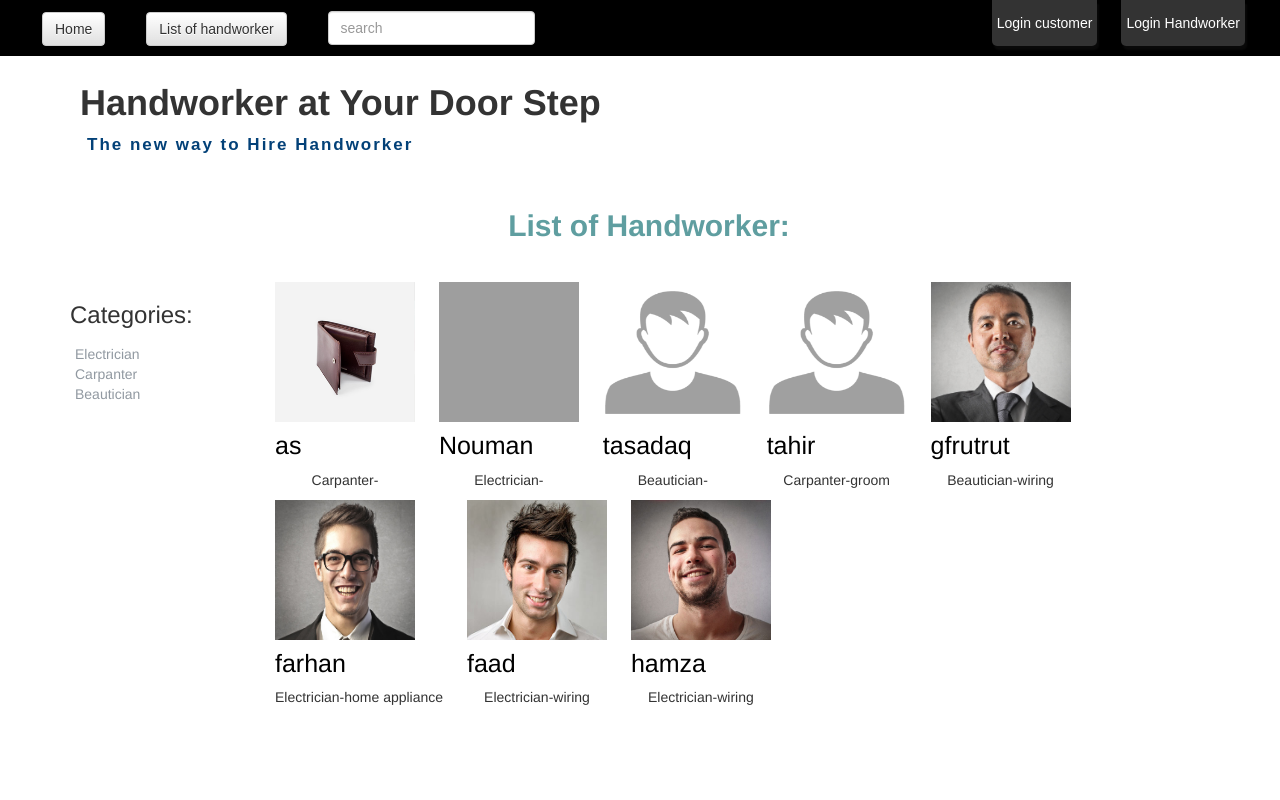
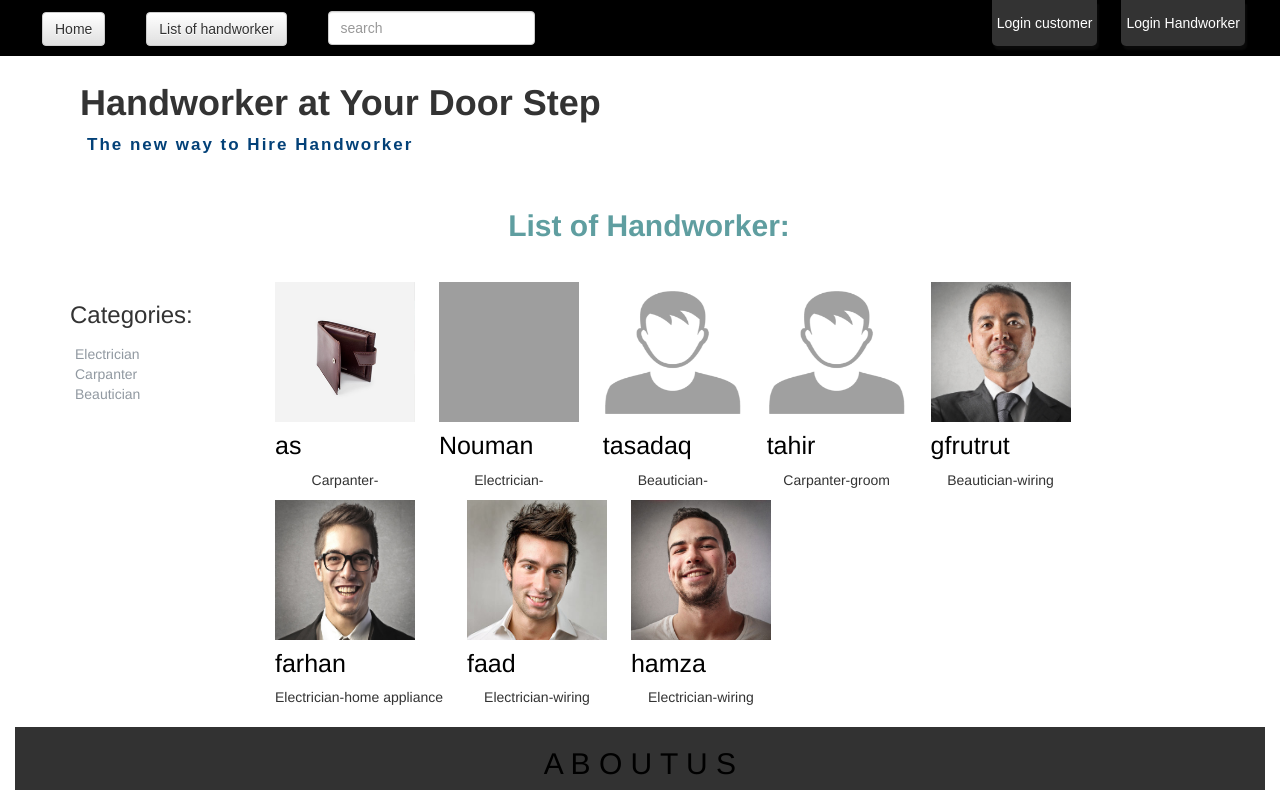
Before and after one commit to tahirkhaan/handy-version02, a PHP site: page /handworker/List_of_Handworkers.php in a window 1280 px wide. Run offline with PHP 8.4, Linux system fonts and the light colour scheme; data comes from the database, SQL or seed files in the repository; some libraries are stand-ins or nearby versions; grey boxes are pictures that could not be loaded.

Commit message:
change footer file of project

```diff
--- a/footer.php
+++ b/footer.php
@@ -1,5 +1,9 @@
 <link rel="stylesheet" href="css/style.css">
 <div class="container">
 
+<div class="row">
+	<center><h2 style="color: black;">A B O U T  U S</h2></center>
+</div>
+
 
 </div>
```
